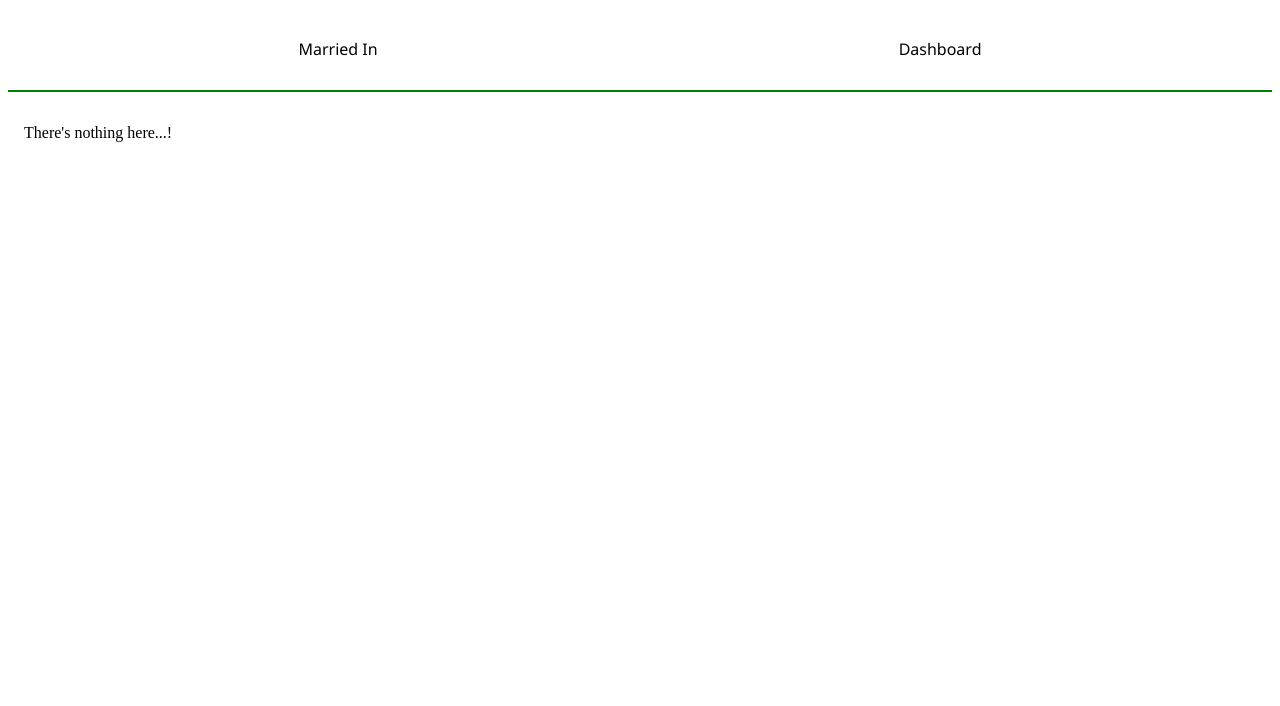
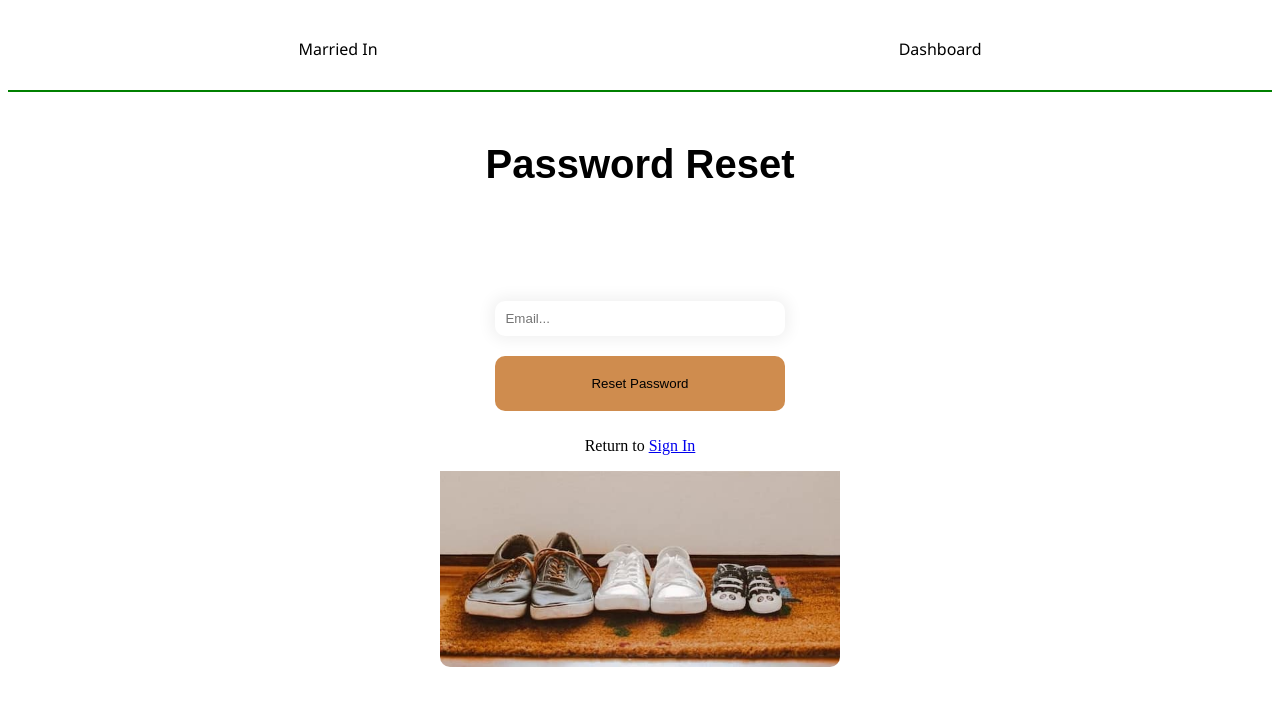
Before and after one commit to JBusani/married-in-web-app, a React app: page /forgot-password in a window 1280 px wide. Shown: the top 706 px of the page. Built offline with nearby package versions, Linux system fonts and the light colour scheme; no server answers.

Commit message:
created password reset route and functioning

```diff
--- /dev/null
+++ b/src/Routes/ForgotPassword.js
@@ -0,0 +1,72 @@
+import React, {useState, useRef} from "react";
+import { Link, useNavigate, useLocation } from "react-router-dom";
+import { useAuth } from "../contexts/AuthContext";
+import styles from '../components/form.module.css';
+import img from "../assets/signupbackground.jpg"
+
+const ForgotPassword = () => {
+
+    let location = useLocation();
+    let navigate = useNavigate();
+
+    const { resetPassword } = useAuth();
+      const [errors, setErrors] = useState("")
+      const [message, setMessage] = useState("")
+      const [ loading, setLoading ] = useState(false);
+      const email = useRef('');
+
+
+      const sendResetEmail = async (event) => {
+        const e = email.current.value
+          event.preventDefault();
+          try {
+            setMessage('')
+            setErrors('');
+            setLoading(true);
+            await resetPassword(e).then(()=>{
+              setMessage("Check your inbox for further instructions")
+              setLoading(false)
+            })
+          }catch(error){
+            const message = error.code;
+            switch (message){
+              case 'auth/email-already-in-use':
+                setErrors("Email address already registered")
+                break;
+              case 'auth/invalid-email':
+                setErrors("Invalid Email Address")
+                break;
+              default:
+                setErrors("Failed to reset password")
+            }
+          }
+
+
+        };
+
+
+      return (
+         <div className={styles.formContainer}>
+          <form onSubmit={sendResetEmail} className={styles.form}>
+            <h3 className={styles.title}> Password Reset</h3>
+            <p className={styles.errors}>{errors}</p>
+            <p>{message}</p>
+            <input
+              aria-label="email"
+              id="email"
+              name="email"
+              placeholder="Email..."
+              ref={email}
+            />
+            <button
+              type="submit"
+              disabled={loading}
+              className={styles.submitButton}
+              > Reset Password </button>
+          </form>
+          <p>Return to <Link to="../signin">Sign In</Link></p>
+          <img src={img} alt="sign in" />
+        </div>
+      )
+}
+export default ForgotPassword;
--- a/src/components/SignUp.js
+++ b/src/components/SignUp.js
@@ -36,6 +36,9 @@ const SignUp = () => {
             case 'auth/email-already-in-use':
               setErrors("Email address already registered")
               break;
+            case 'auth/invalid-email':
+              setErrors("Invalid Email Address")
+              break;
             default:
               setErrors('Failed to create an account')
           }
@@ -44,12 +47,7 @@ const SignUp = () => {
 
 
     return (
-        <div className={styles.formContainer}
-          style={{
-            background: `url(${img}) no-repeat`,
-            backgroundPosition: "center",
-            backgroundSize: "contain"
-            }}>
+        <div className={styles.formContainer} >
         <form onSubmit={register} className={styles.form}>
           <h3 className={styles.title}> Register User </h3>
           <p className={styles.errors}>{errors}</p>
@@ -83,6 +81,7 @@ const SignUp = () => {
             > Create User</button>
           <p>Already have an account? <Link to="../signin">Sign In</Link></p>
         </form>
+        <img src={img} alt="sign up" />
         </div>
     )
   }
--- a/src/components/Signin.js
+++ b/src/components/Signin.js
@@ -35,8 +35,11 @@ const SignIn = () => {
             case 'auth/email-already-in-use':
               setErrors("Email address already registered")
               break;
+            case 'auth/invalid-email':
+              setErrors("Invalid Email Address")
+              break;
             default:
-              setErrors(message)
+              setErrors("Failed to sign in")
           }
         }
 
@@ -45,12 +48,8 @@ const SignIn = () => {
 
 
     return (
-        <div className={styles.formContainer}
-          style={{
-            background: `url(${img}) no-repeat`,
-            backgroundPosition: "center",
-            backgroundSize: "contain"
-            }}>
+       <div className={styles.formContainer}>
+
         <form onSubmit={signinAccount} className={styles.form}>
           <h3 className={styles.title}> Log In</h3>
           <p className={styles.errors}>{errors}</p>
@@ -74,9 +73,11 @@ const SignIn = () => {
             disabled={loading}
             className={styles.submitButton}
             > Log In</button>
-          <p>Need an Account? <Link to="../signup">Sign Up</Link></p>
         </form>
-        </div>
+        <p>Need an Account? <Link to="../signup">Sign Up</Link></p>
+        <p>Forgot Password? <Link to="../forgot-password">Reset Password</Link></p>
+        <img src={img} alt="sign in" />
+      </div>
     )
   }
 
--- a/src/components/form.module.css
+++ b/src/components/form.module.css
@@ -8,13 +8,19 @@
 .formContainer{
     padding-top: 10px;
     margin: 0 auto;
-    max-width: 600px;
-    height: 600px;
+    max-width: 400px;
+    display: flex;
+    flex-direction: column;
+    text-align: center;
+}
+.formContainer img{
+    border-radius: 0px 0px 10px 10px;
 }
 .form{
-    display: block;
+    display: flex;
+    flex-direction: column;
     margin: 0 auto;
-    max-width: calc(100% - 4em);
+    max-width: calc(100% - 5em);
     text-align: center;
 }
 
@@ -32,3 +38,6 @@ input {
     padding: 20px;
     background-color: #cf8c4e;
 }
+button:hover{
+    cursor: pointer;
+}
--- a/src/components/navigation.module.css
+++ b/src/components/navigation.module.css
@@ -1,6 +1,7 @@
 .navContainer{
     display: flex;
     justify-content: space-around;
+    flex-wrap: wrap;
     font-family: 'Segoe UI', Tahoma, Geneva, Verdana, sans-serif;
     padding: 30px;
     border-bottom: green 2px solid;
--- a/src/contexts/AuthContext.js
+++ b/src/contexts/AuthContext.js
@@ -1,6 +1,6 @@
 import React, { useContext, useState, useEffect } from "react"
 import { auth } from "../components/Firebase"
-import { createUserWithEmailAndPassword, onAuthStateChanged, signOut, signInWithEmailAndPassword } from "firebase/auth";
+import { createUserWithEmailAndPassword, onAuthStateChanged, signOut, signInWithEmailAndPassword, sendPasswordResetEmail } from "firebase/auth";
 
 const AuthContext = React.createContext()
 
@@ -25,6 +25,10 @@ export function AuthProvider({ children }) {
     const loggedOut = signOut(auth);
     return loggedOut;
   }
+  function resetPassword(email){
+    const reset = sendPasswordResetEmail(auth, email);
+    return reset;
+  }
   useEffect(()=>{
     const unsubscribe = onAuthStateChanged(auth, (user) => {
       setCurrentUser(user)
@@ -37,6 +41,7 @@ export function AuthProvider({ children }) {
     createAccount,
     signin,
     logout,
+    resetPassword,
   }
 
   return (
--- a/src/index.js
+++ b/src/index.js
@@ -5,8 +5,8 @@ import { BrowserRouter, Routes, Route } from 'react-router-dom';
 import { AuthProvider } from './contexts/AuthContext';
 import SignUp from './components/SignUp';
 import SignIn from './components/Signin';
-import Dashboard from './components/Dashboard';
 import PrivateRoute from './Routes/PrivateRoute';
+import ForgotPassword from './Routes/ForgotPassword';
 const rootElement = document.getElementById('app')
 ReactDOM.render(
     <React.StrictMode>
@@ -17,6 +17,7 @@ ReactDOM.render(
                         <Route path="dashboard" element={<PrivateRoute />} />
                         <Route path="signup" element={<SignUp />}/>
                         <Route path="signin" element={<SignIn />}/>
+                        <Route path="forgot-password" element={<ForgotPassword />}/>
                         <Route path="*" element={<main style={{padding: "1rem"}}><p>There's nothing here...!</p></main>}/>
                     </Route>
                 </Routes>
```
Also changed, not shown: src/assets/signupbackground.jpg.
